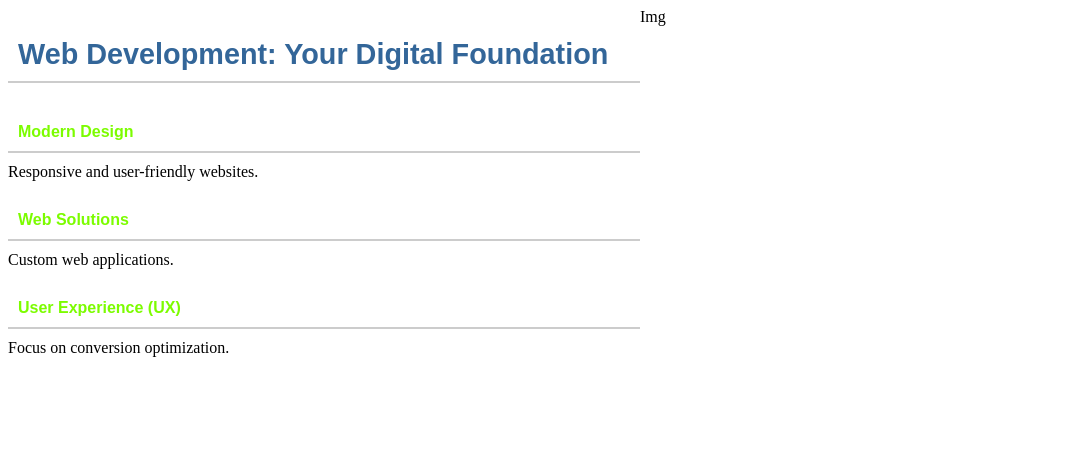
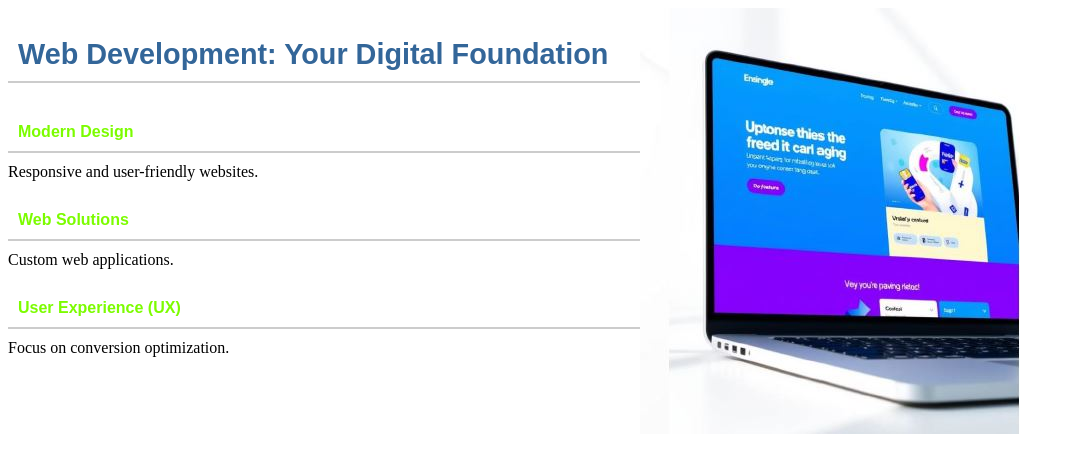
Before and after one commit to TrinetraTechSolution/Portfolio, a plain HTML site: page portfolio-7.html in a window 1280 px wide. Shown: the whole page, without its empty margins (0-1075 px from the left). Drawn offline with Linux system fonts and the light colour scheme.

Commit message:
Update portfolio-7.html

```diff
--- a/portfolio-7.html
+++ b/portfolio-7.html
@@ -19,7 +19,7 @@ Focus on conversion optimization.
 </div>
 
 </div>
-<div style="width:50%;float:left">Img</div>
+<div style="width:50%;float:left"><img style="align:right" src="img/Banner/portfolio_7_bg.JPG" /></div>
 </div>
 </body>
 </html>
```
